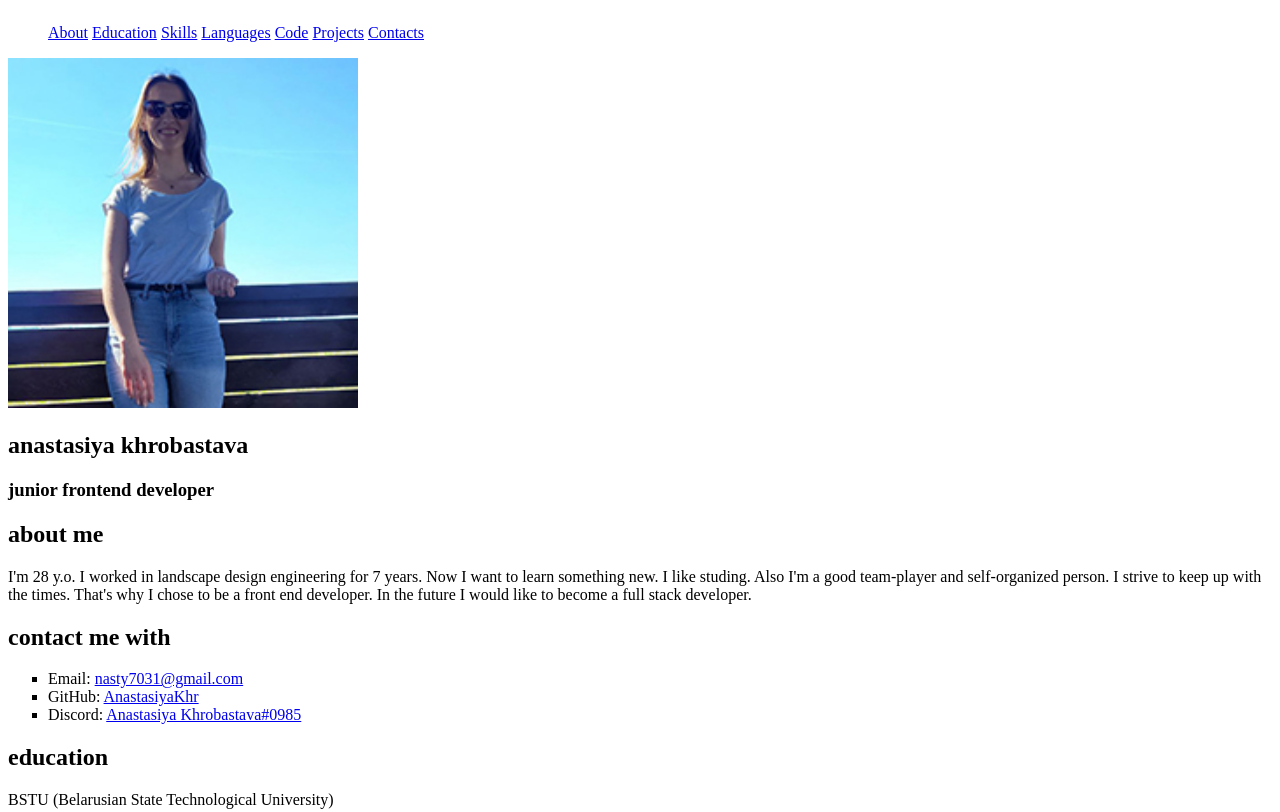
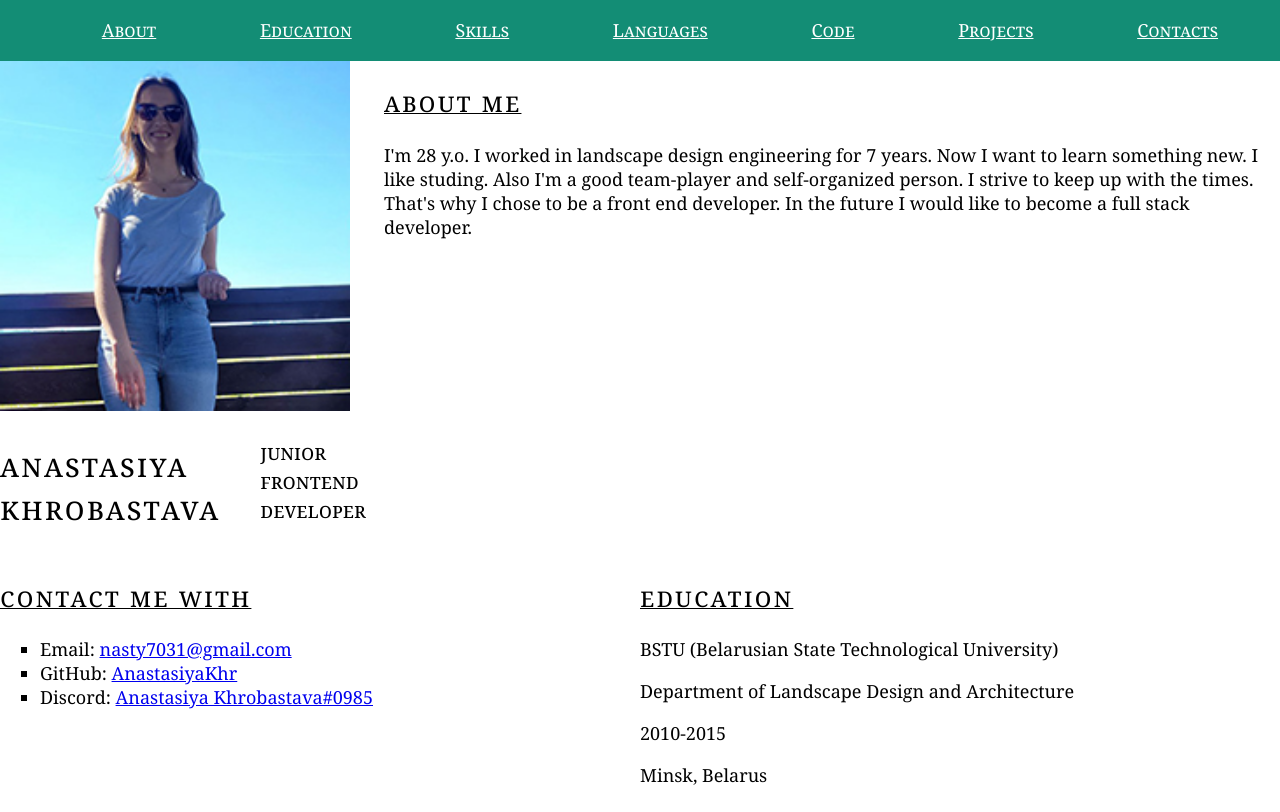
Before and after one commit to AnastasiyaKhr/rsschool-cv, a plain HTML site: page index.html in a window 1280 px wide. Shown: the top 812 px of the page. Drawn offline with Linux system fonts and the light colour scheme.

Commit message:
feat: update css
change css file

```diff
--- a/style.css
+++ b/style.css
@@ -2,18 +2,155 @@
     box-sizing: border-box;
 }
 
-nav {
+body {
     display: flex;
+    flex-direction: column;
+    margin: 0;
+    padding: 0;
+    font-size: 18px;
+    font-family: Cambria, Cochin, Georgia, Times, 'Times New Roman', serif;
 }
 
-nav ul {
-    list-style-type: none;
+.container {
+    max-width: 1440px;
+    margin: 0 auto;
+    display: block;
 }
 
-nav ul li {
-    display: inline;
+header {
+    display: block;
+    padding: 0 10px;
+    margin: 0;
+    background-color: #138D75;
+}
+
+.nav-list {
+    list-style-type: none;
+    display: flex;
+    justify-content: space-around;
+    align-items: center;
+}
+
+.nav-item a {
+    color: white;
+    line-height: 25px;
+    font-variant: small-caps;
+    position: relative;
+}
+
+main {
+    display: block;
+}
+
+.main {
+    margin-bottom: auto;
+}
+
+.main-container {
+    display: flex;
+    flex-wrap: wrap;
+    justify-content: space-between;
+}
+
+h1,
+h2 {
+    font-weight: 400;
+    font-variant: small-caps;
+    letter-spacing: 2px;
+}
+
+h1 {
+    font-size: 2rem;
+}
+
+h2 {
+    text-decoration: underline 0.5px;
+}
+
+.jun {
+    font-variant: small-caps;
+    font-weight: 400;
+    padding-left: 20px;
 }
 
 ul {
     list-style-type: square;
 }
+
+.section-name {
+    width: 30%;
+}
+
+.img {
+    display: block;
+    width: 30%;
+}
+
+.data {
+    display: flex;
+    align-items: flex-start;
+    justify-content: space-between;
+    width: 30%;
+}
+
+.name {
+    padding-right: 20px;
+}
+
+.section-about {
+    display: block;
+    width: 70%;
+}
+
+.section-contacts {
+    display: block;
+    width: 50%;
+}
+
+.section-edu {
+    display: block;
+    width: 50%;
+}
+
+.section-skills {
+    display: block;
+    width: 50%;
+}
+
+.section-lang {
+    display: block;
+    width: 50%;
+}
+
+.section-code {
+    display: block;
+    width: 50%;
+}
+
+pre {
+    background-color: #73C6B6;
+}
+
+.section-project a {
+    display: block;
+    width: 100%;
+}
+
+footer {
+    display: block;
+}
+
+.footer {
+    display: flex;
+    flex-wrap: wrap;
+    justify-content: flex-end;
+    align-items: center;
+    margin: 0;
+    background-color: #138D75;
+}
+
+.footer-container {
+    display: inline-flex;
+    justify-content: space-around;
+    align-items: center;
+}
```
